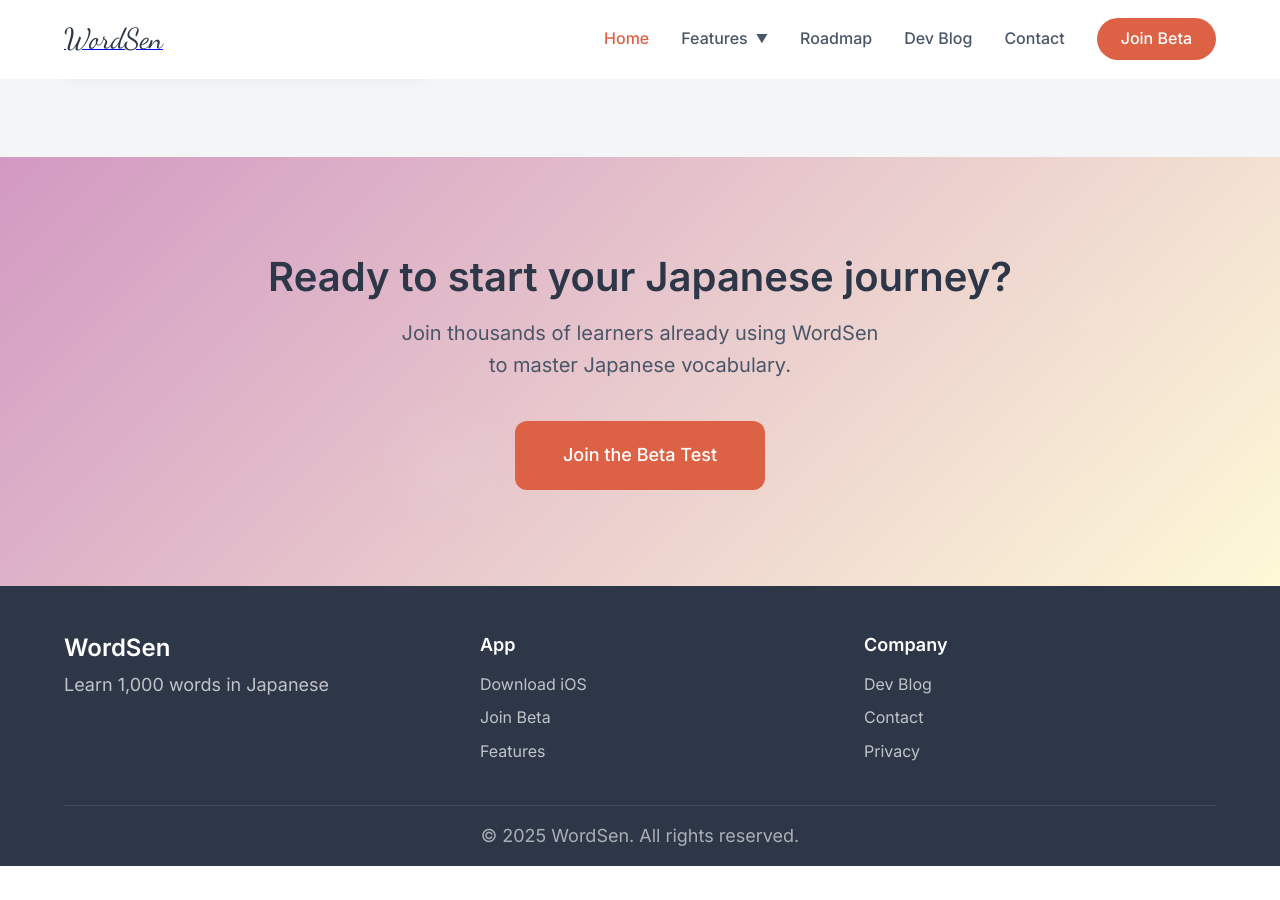
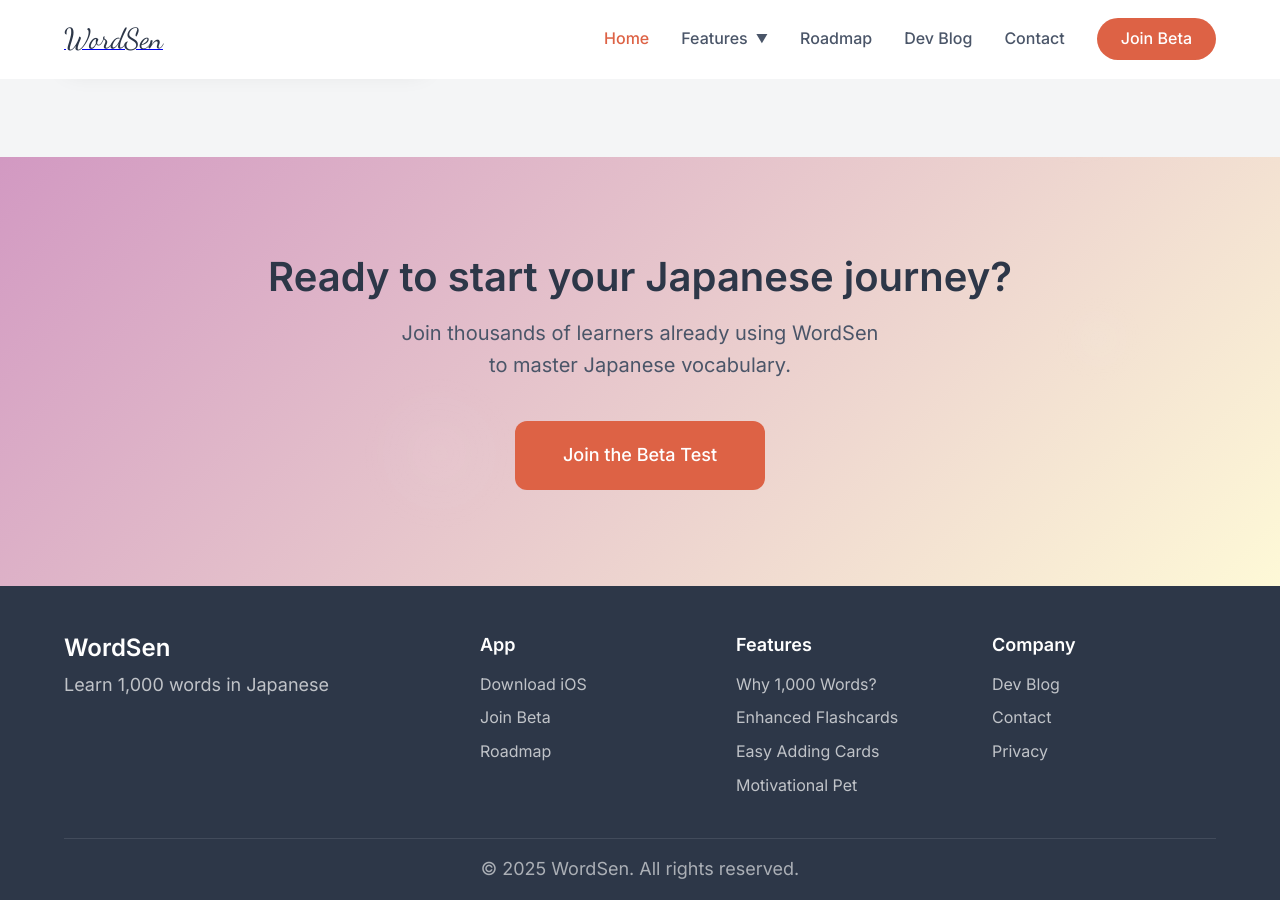
Before and after one commit to froghaiku/WordSenWebsite, a Jekyll site: the page built from index.markdown, in a window 1280 px wide and 900 px high, scrolled down 1821 px. Built offline with Jekyll 4.4.1, drawn with Linux system fonts in a browser that asks for light colours; before the commit the page ends 2687 px from its top, so only the background shows below that.

Commit message:
Add Features section to footer navigation
- Add new Features column to footer with links to all 4 feature pages
- Update footer layout from 2-column to 3-column grid structure
- Replace generic 'Features' link in App section with 'Roadmap' link
- Maintain responsive design that stacks columns on mobile devices

Footer now includes:
- App: Download iOS, Join Beta, Roadmap
- Features: Why 1,000 Words, Enhanced Flashcards, Easy Adding Cards, Motivational Pet
- Company: Dev Blog, Contact, Privacy

Improves navigation and SEO by providing direct access to feature pages from every page footer.

🤖 Generated with [Claude Code](https://claude.ai/code)

Co-Authored-By: Claude <noreply@anthropic.com>

```diff
--- a/_includes/footer.html
+++ b/_includes/footer.html
@@ -12,7 +12,17 @@
                     <ul>
                         <li><a href="#">Download iOS</a></li>
                         <li><a href="#">Join Beta</a></li>
-                        <li><a href="#">Features</a></li>
+                        <li><a href="{{ '/roadmap/' | relative_url }}">Roadmap</a></li>
+                    </ul>
+                </div>
+
+                <div class="footer-column">
+                    <h4>Features</h4>
+                    <ul>
+                        <li><a href="{{ '/features/why-1000-words/' | relative_url }}">Why 1,000 Words?</a></li>
+                        <li><a href="{{ '/features/enhanced-flashcards/' | relative_url }}">Enhanced Flashcards</a></li>
+                        <li><a href="{{ '/features/easy-adding-cards/' | relative_url }}">Easy Adding Cards</a></li>
+                        <li><a href="{{ '/features/motivational-pet/' | relative_url }}">Motivational Pet</a></li>
                     </ul>
                 </div>
 
--- a/_sass/main.scss
+++ b/_sass/main.scss
@@ -461,7 +461,7 @@ p {
 
 .footer-links {
   display: grid;
-  grid-template-columns: repeat(2, 1fr);
+  grid-template-columns: repeat(3, 1fr);
   gap: 2rem;
 }
 
```
